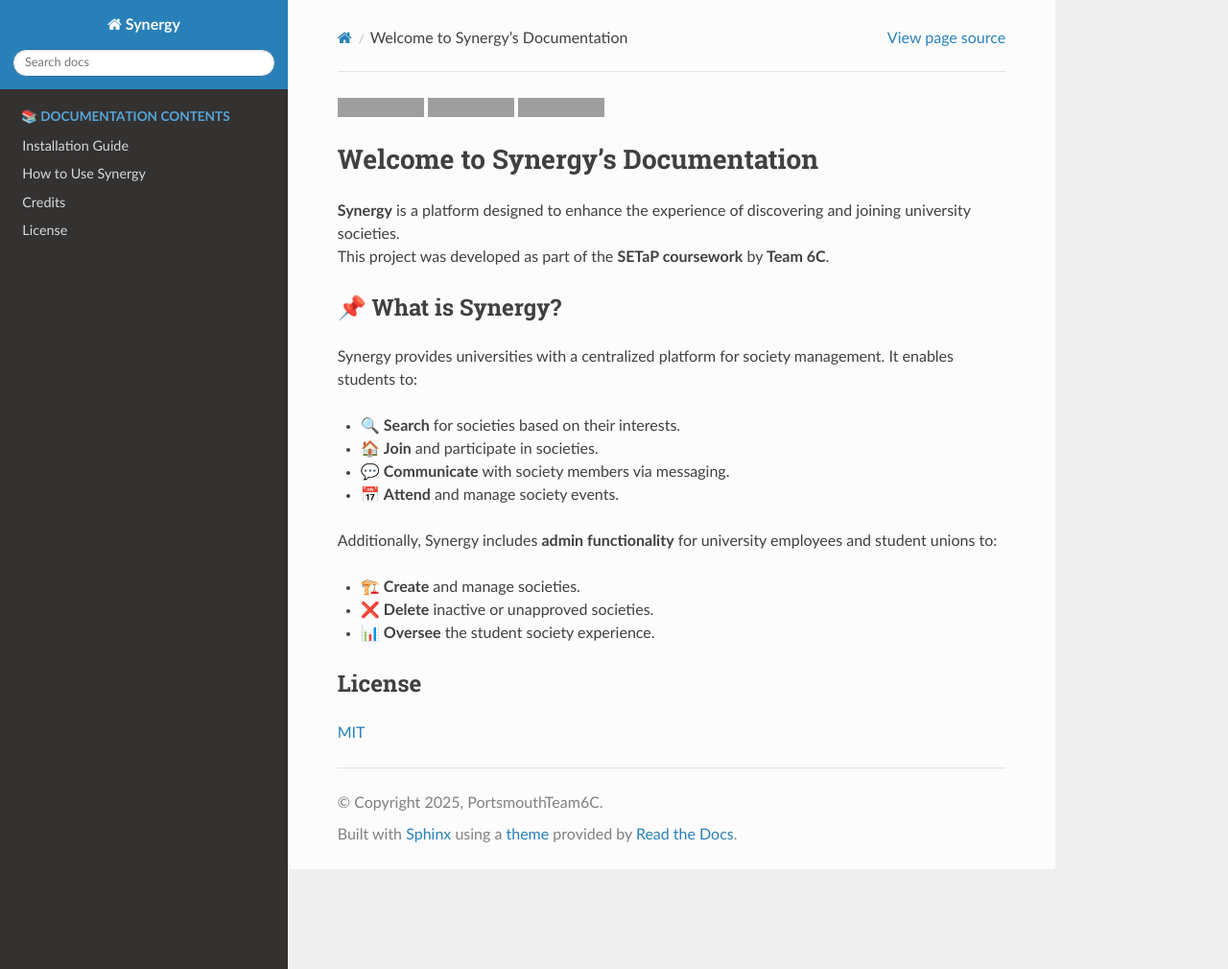
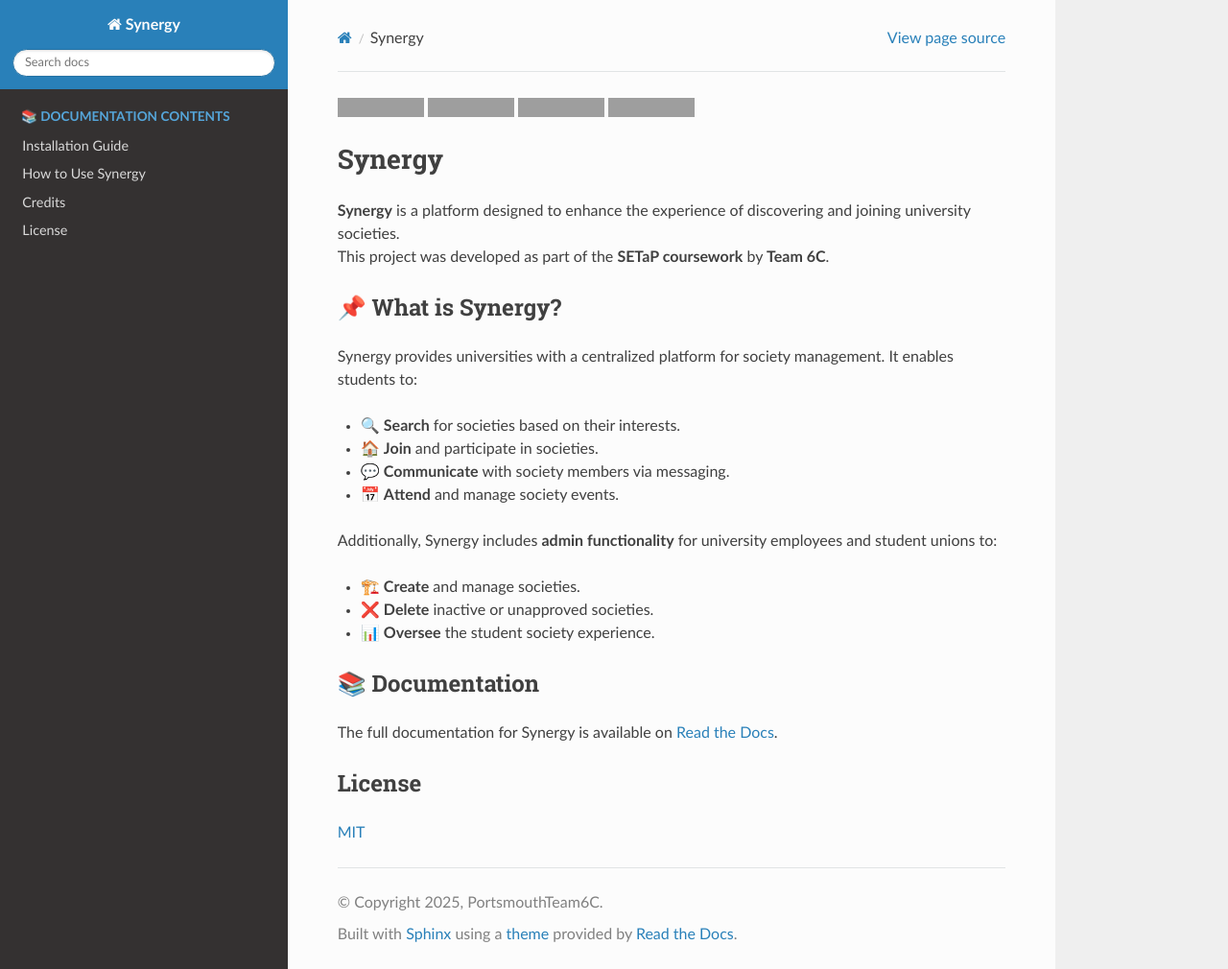
Before and after one commit to PortsmouthTeam6C/SETaP-Code, a Sphinx documentation site: the page built from docs/README.md, in a window 1280 px wide and 1010 px high. Shown: the whole window at 96% size. Built offline with Sphinx 7.4.7 and the Read the Docs theme 3.1.0, drawn with Linux system fonts in a browser that asks for light colours; grey boxes are pictures that could not be loaded.

Commit message:
Update README.md

```diff
--- a/docs/README.md
+++ b/docs/README.md
@@ -1,8 +1,9 @@
 [![made-with-javascript](https://img.shields.io/badge/Made%20with-JavaScript-1f425f.svg)](https://www.javascript.com)
 [![License: MIT](https://img.shields.io/badge/License-MIT-yellow.svg)](https://opensource.org/licenses/MIT)
 ![Static Badge](https://img.shields.io/badge/Group-6C-blue)
+[![Documentation Status](https://readthedocs.org/projects/synergy-documentation/badge/?version=latest)](https://synergy-documentation.readthedocs.io/en/latest/)
 
-# Welcome to Synergy's Documentation
+# Synergy
 
 **Synergy** is a platform designed to enhance the experience of discovering and joining university societies.
 This project was developed as part of the **SETaP coursework** by **Team 6C**.
@@ -22,6 +23,10 @@ Additionally, Synergy includes **admin functionality** for university employees
 - ❌ **Delete** inactive or unapproved societies.
 - 📊 **Oversee** the student society experience.
 
+## 📚 Documentation
+
+The full documentation for Synergy is available on [Read the Docs](https://synergy-documentation.readthedocs.io/en/latest/).
+
 ## License
 
 [MIT](https://choosealicense.com/licenses/mit/)
```
